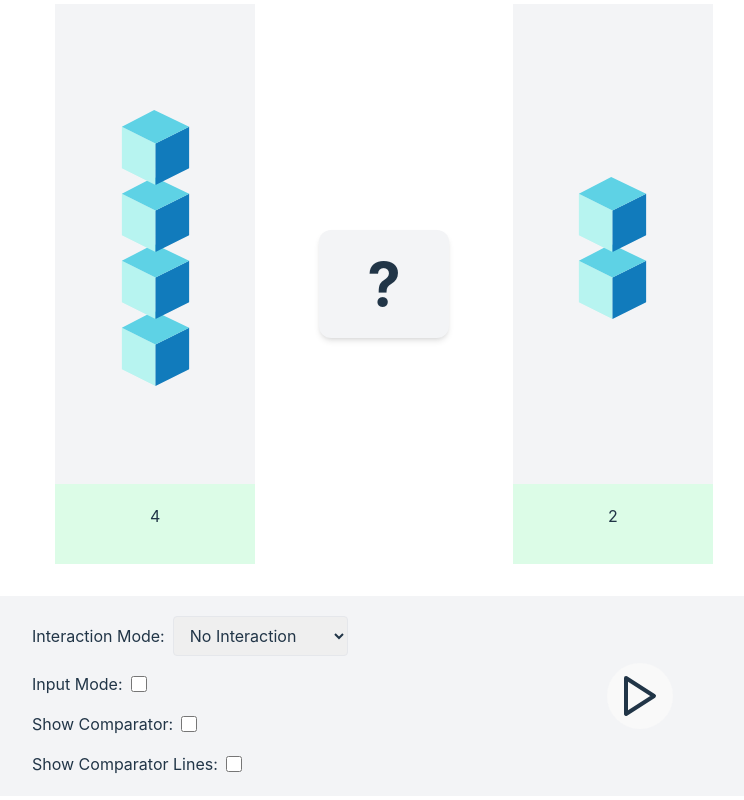
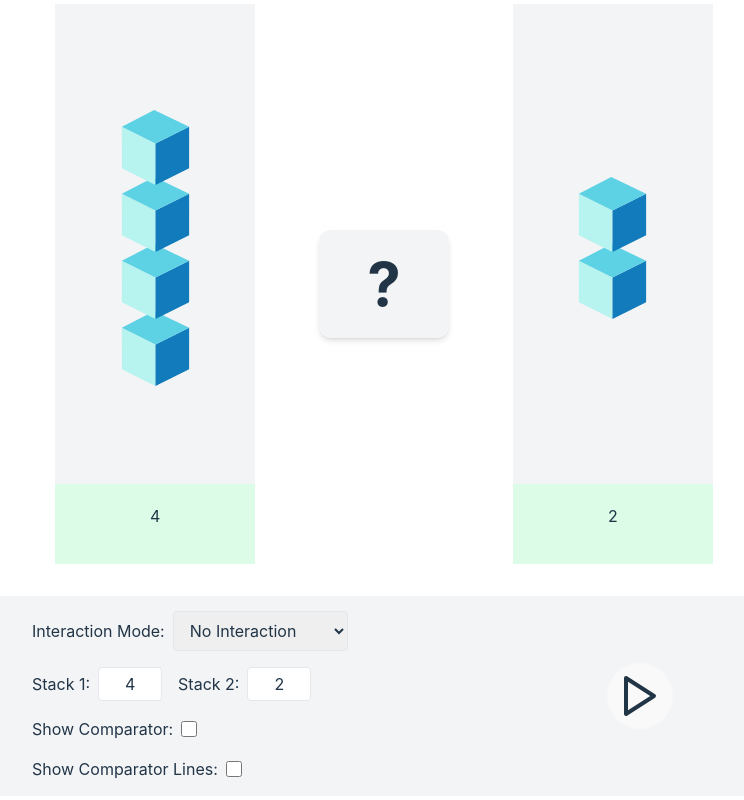
Before and after one commit to nlbdotdev/synthesis-widget, a React (Vite) app: page / in a window 1280 px wide. Shown: the whole page, without its empty margins (256-1000 px from the left). Built offline with nearby package versions, Linux system fonts and the light colour scheme.

Commit message:
associate label / value with input mode

```diff
--- a/src/components/ControlPanel.tsx
+++ b/src/components/ControlPanel.tsx
@@ -27,6 +27,7 @@ const ControlPanel = ({
                 ...state,
                 interactionMode: e.target
                   .value as WidgetState['interactionMode'],
+                isInput: e.target.value === 'addRemove',
               })
             }
             className="px-3 py-2 border rounded focus:outline-none focus:ring-2 focus:ring-blue-500"
@@ -36,15 +37,48 @@ const ControlPanel = ({
             <option value="drawCompare">Draw & Compare</option>
           </select>
         </label>
-        <label className="flex items-center space-x-2">
-          <span>Input Mode: </span>
-          <input
-            type="checkbox"
-            checked={state.isInput}
-            onChange={(e) => setState({ ...state, isInput: e.target.checked })}
-            className="w-4 h-4 text-blue-600 rounded focus:ring-blue-500"
-          />
-        </label>
+
+        <div className="flex items-center space-x-4">
+          <label className="flex items-center space-x-2">
+            <span>Stack 1: </span>
+            <input
+              type="number"
+              min="0"
+              max="10"
+              value={state.blockCount1}
+              onChange={(e) =>
+                setState({
+                  ...state,
+                  blockCount1: Math.min(
+                    10,
+                    Math.max(0, parseInt(e.target.value) || 0)
+                  ),
+                })
+              }
+              className="w-16 px-2 py-1 border rounded text-center [appearance:textfield] [&::-webkit-outer-spin-button]:appearance-none [&::-webkit-inner-spin-button]:appearance-none"
+            />
+          </label>
+          <label className="flex items-center space-x-2">
+            <span>Stack 2: </span>
+            <input
+              type="number"
+              min="0"
+              max="10"
+              value={state.blockCount2}
+              onChange={(e) =>
+                setState({
+                  ...state,
+                  blockCount2: Math.min(
+                    10,
+                    Math.max(0, parseInt(e.target.value) || 0)
+                  ),
+                })
+              }
+              className="w-16 px-2 py-1 border rounded text-center [appearance:textfield] [&::-webkit-outer-spin-button]:appearance-none [&::-webkit-inner-spin-button]:appearance-none"
+            />
+          </label>
+        </div>
+
         <label className="flex items-center space-x-2">
           <span>Show Comparator:</span>
           <input
```
